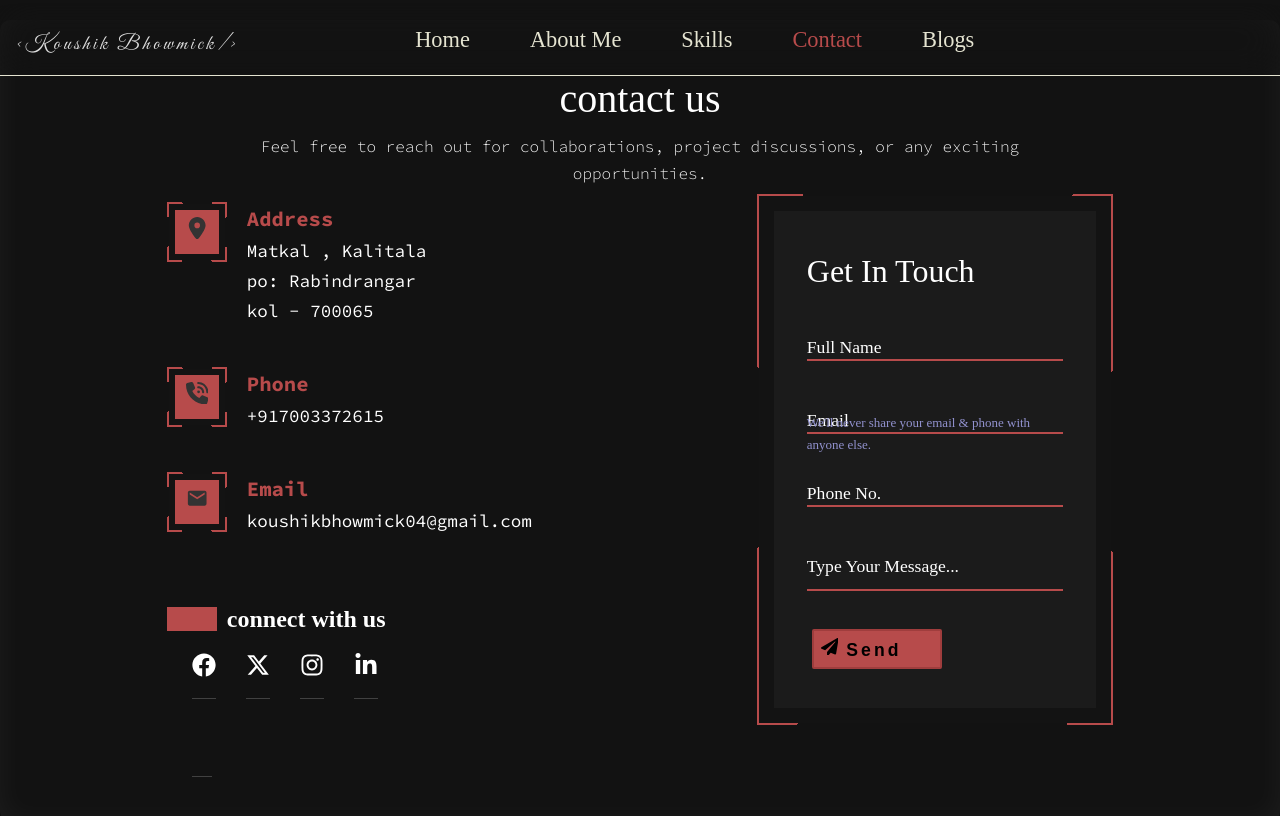
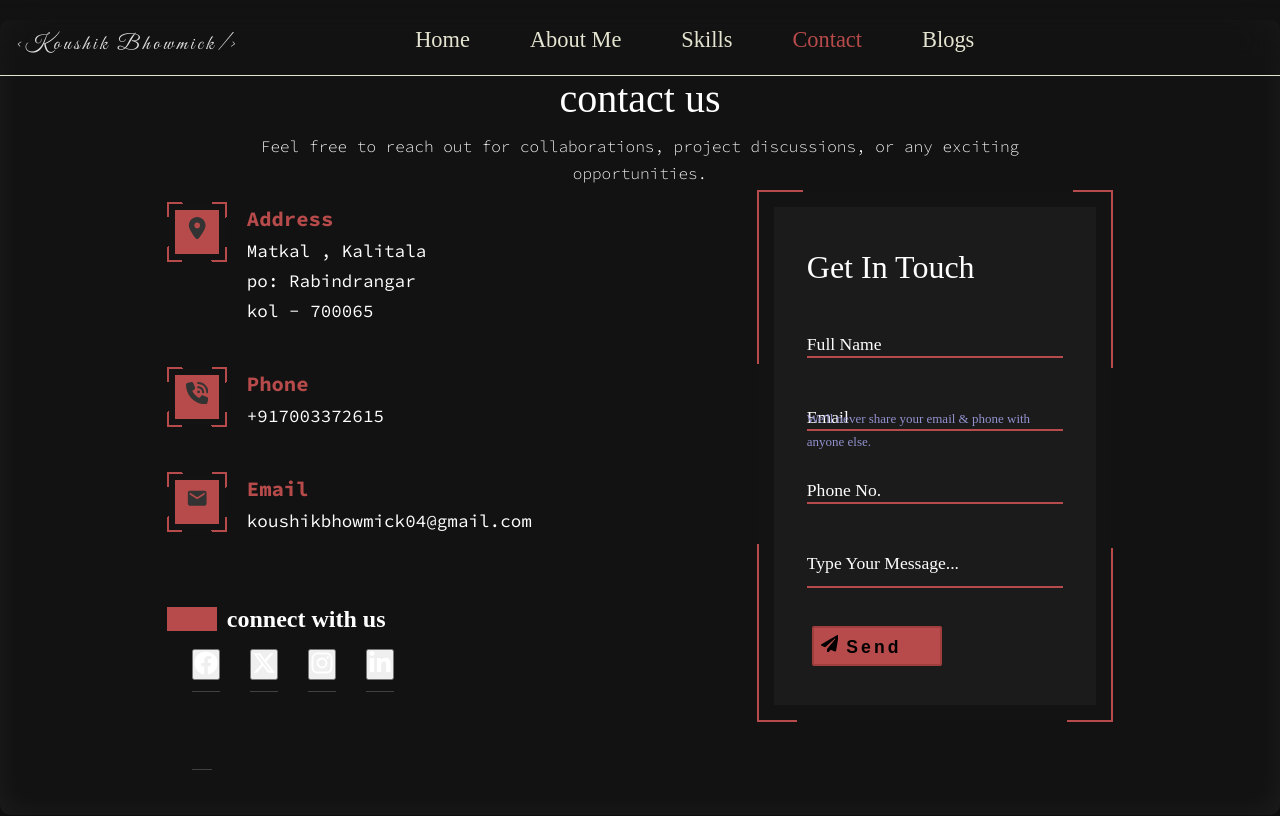
Before and after one commit to git-00000/Portfolio-frontend-, a React (Create React App) app: page /contact in a window 1280 px wide. Shown: the top 816 px of the page. Built offline with nearby package versions, Linux system fonts and the light colour scheme; a web font is replaced by a local one.

Commit message:
minor fixes

```diff
--- a/src/components/contact.jsx
+++ b/src/components/contact.jsx
@@ -132,10 +132,10 @@ const Contact = () => {
                         {/* Social Links */}
                         <h2 className="txt">connect with us</h2>
                         <ul className="sci">
-                            <li><a><FaFacebook size={24} color="#fff" /></a></li>
-                            <li><a><FaXTwitter size={24} color="#fff" /></a></li>
-                            <li><a><FaInstagram size={24} color="#fff" /></a></li>
-                            <li><a ><FaLinkedinIn size={24} color="#fff" /></a></li>
+                            <li><button><FaFacebook size={24} color="#fff" /></button></li>
+                            <li><button><FaXTwitter size={24} color="#fff" /></button></li>
+                            <li><button><FaInstagram size={24} color="#fff" /></button></li>
+                            <li><button ><FaLinkedinIn size={24} color="#fff" /></button></li>
                         </ul>
 
                         <ul className="sci">
```
